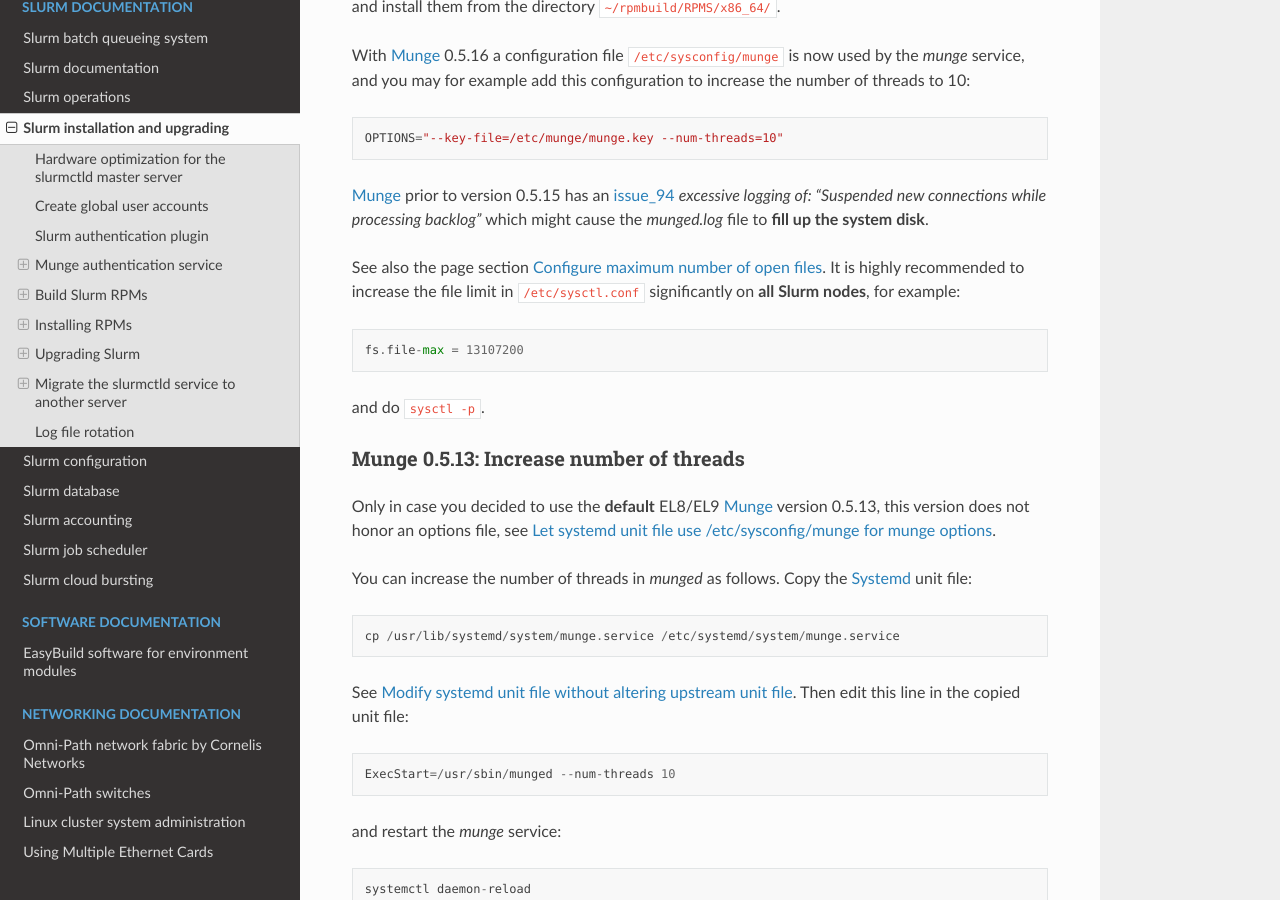
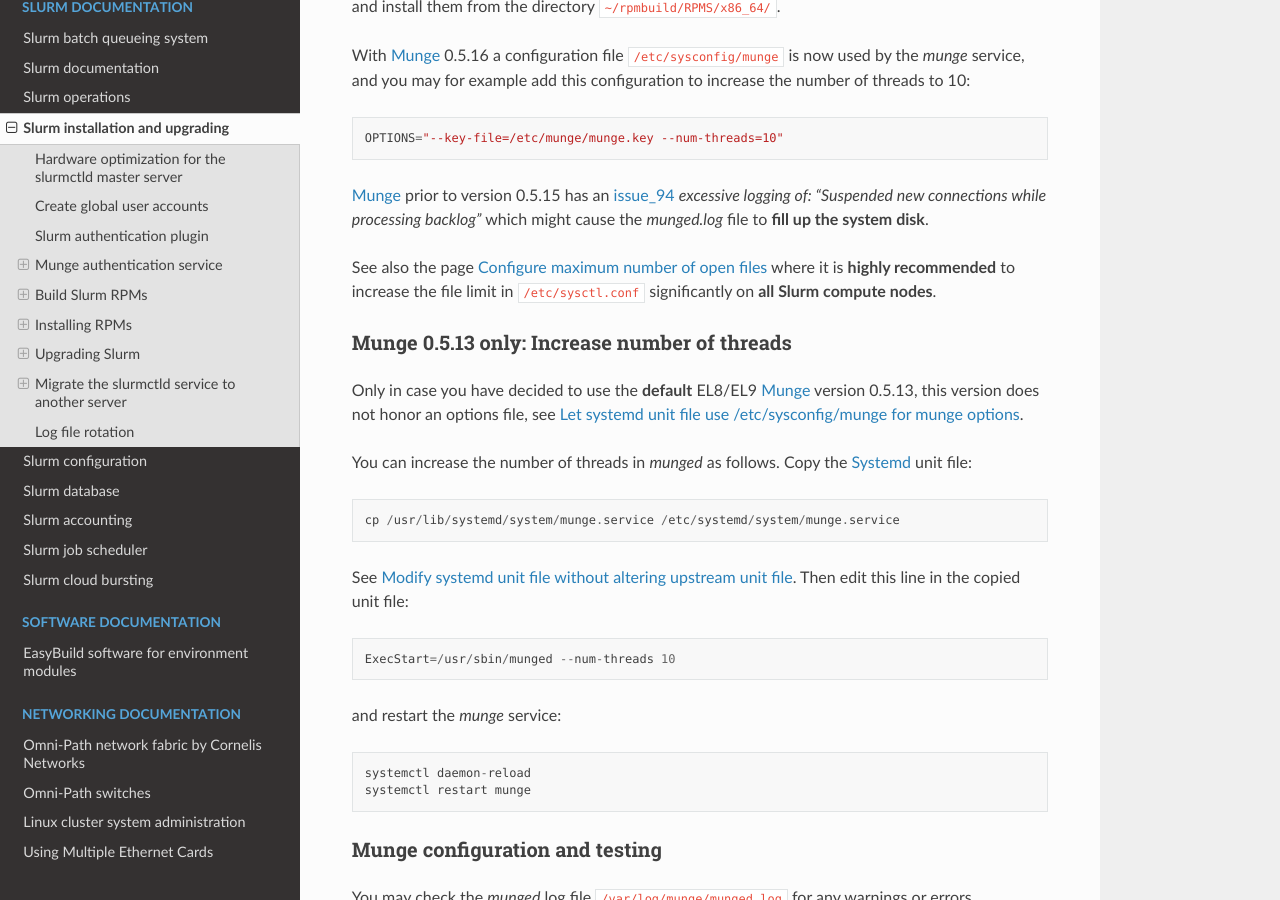
Before and after one commit to OleHolmNielsen/Niflheim_system, a Sphinx documentation site: the page built from docs/Slurm_installation.rst, in a window 1280 px wide and 900 px high, scrolled down 2798 px. Built offline with Sphinx 7.4.7 and the Read the Docs theme 2.0.0, drawn with Linux system fonts in a browser that asks for light colours; some of the changed text lies outside the part shown.

Commit message:
Munge discussion

```diff
--- a/docs/Slurm_installation.rst
+++ b/docs/Slurm_installation.rst
@@ -135,20 +135,16 @@ and you may for example add this configuration to increase the number of threads
 Munge_ prior to version 0.5.15 has an issue_94_ *excessive logging of: "Suspended new connections while processing backlog"*
 which might cause the `munged.log` file to **fill up the system disk**.
 
-See also the page section :ref:`configure_maximum_number_of_open_files`.
-It is highly recommended to increase the file limit in ``/etc/sysctl.conf`` significantly on **all Slurm nodes**, for example::
-
-  fs.file-max = 13107200
-
-and do ``sysctl -p``.
+See also the page :ref:`configure_maximum_number_of_open_files`
+where it is **highly recommended** to increase the file limit in ``/etc/sysctl.conf`` significantly on **all Slurm compute nodes**.
 
 .. _Munge_release: https://github.com/dun/munge/releases
 .. _issue_94: https://github.com/dun/munge/issues/94
 
-Munge 0.5.13: Increase number of threads
+Munge 0.5.13 only: Increase number of threads
 -----------------------------------------------
 
-Only in case you decided to use the **default** EL8/EL9 Munge_ version 0.5.13,
+Only in case you have decided to use the **default** EL8/EL9 Munge_ version 0.5.13,
 this version does not honor an options file,
 see `Let systemd unit file use /etc/sysconfig/munge for munge options <https://github.com/dun/munge/pull/68>`_.
 
```
